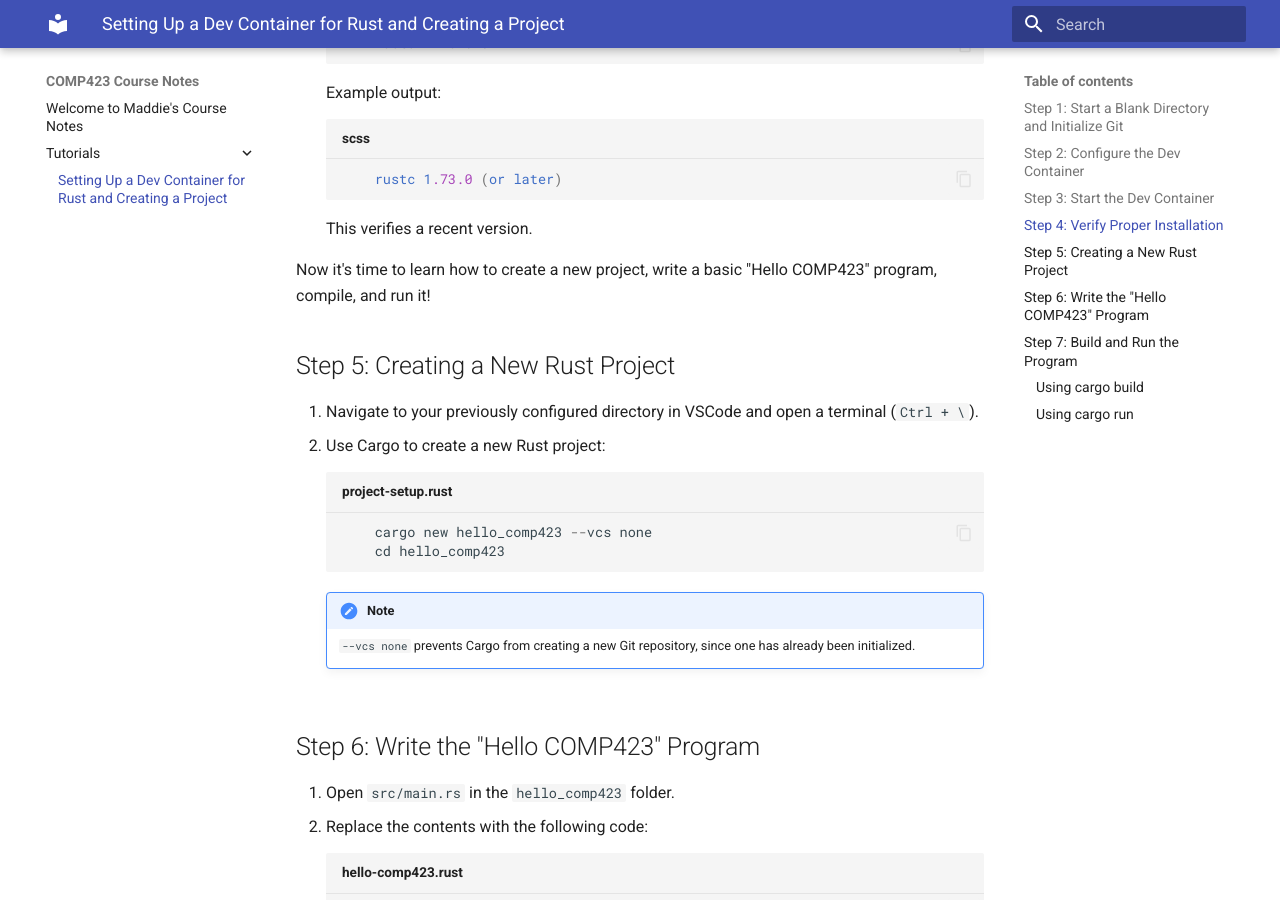
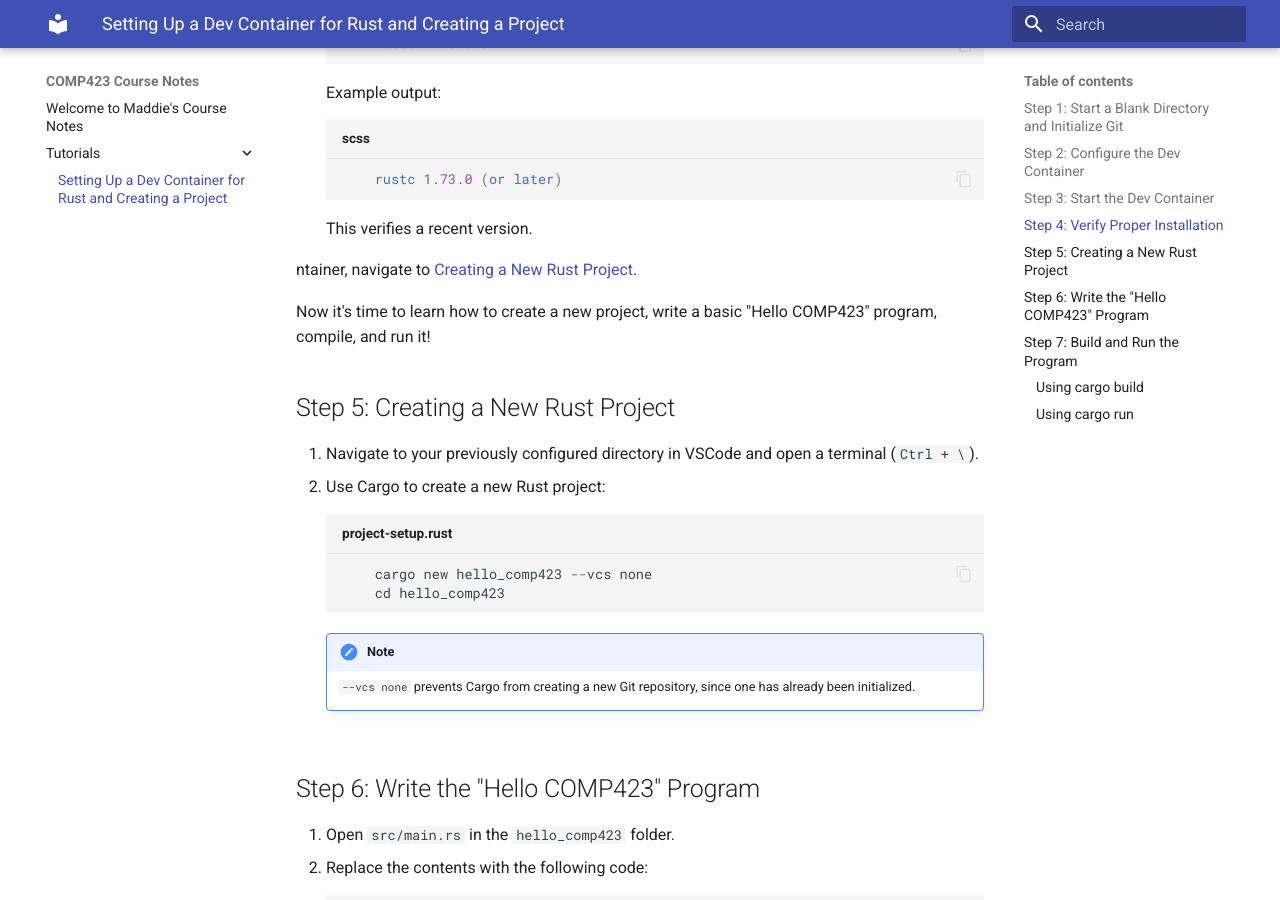
Before and after one commit to mbclark37/comp423-course-notes, an MkDocs documentation site: the page built from docs/tutorials/rust-setup.md, in a window 1280 px wide and 900 px high, scrolled down 1859 px. Built offline with MkDocs 1.6.1 and Material for MkDocs 9.7.7, drawn with Linux system fonts in a browser that asks for light colours.

Commit message:
working...

````diff
--- a/docs/tutorials/rust-setup.md
+++ b/docs/tutorials/rust-setup.md
@@ -62,6 +62,8 @@ To set up a Dev Container for Rust, you must either have Docker downloaded or ha
         rustc 1.73.0 (or later)
     ```
     This verifies a recent version.
+
+ntainer, navigate to [Creating a New Rust Project](http://127.0.0.1:8000/tutorials/new-rust-project/).
 
 Now it's time to learn how to create a new project, write a basic "Hello COMP423" program, compile, and run it!
 
````
